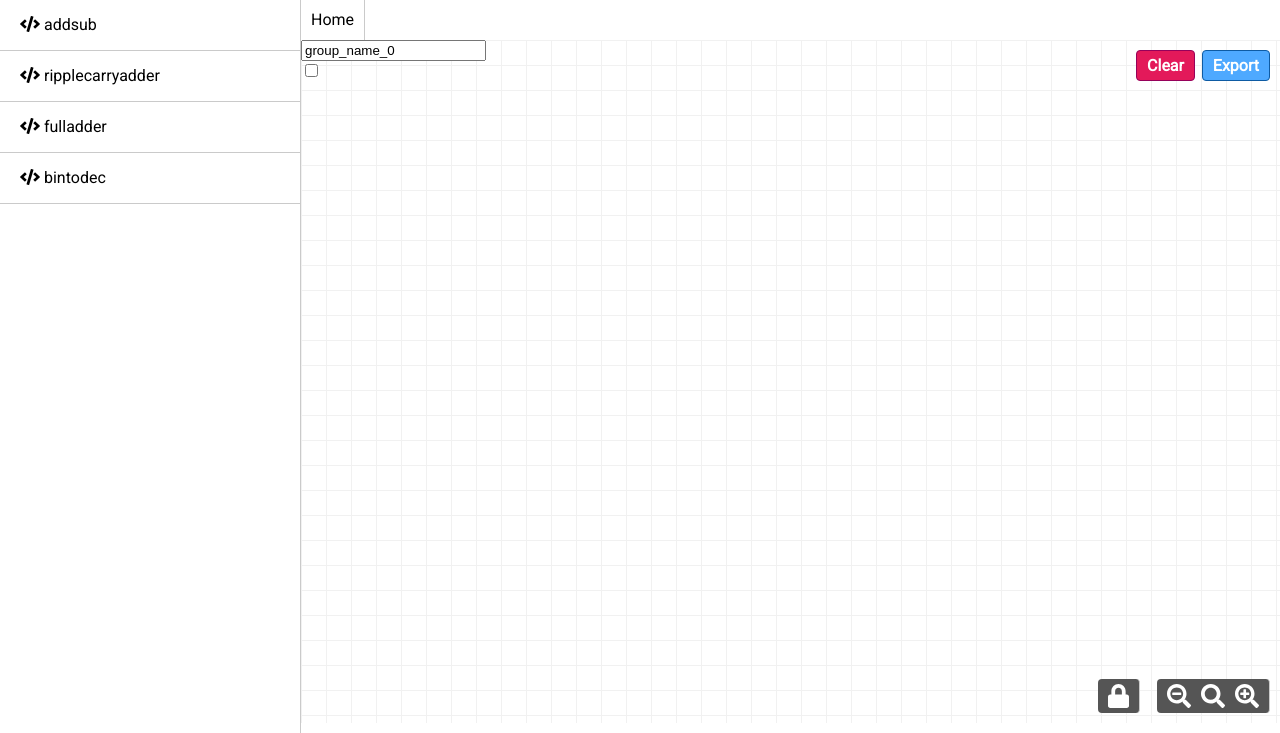
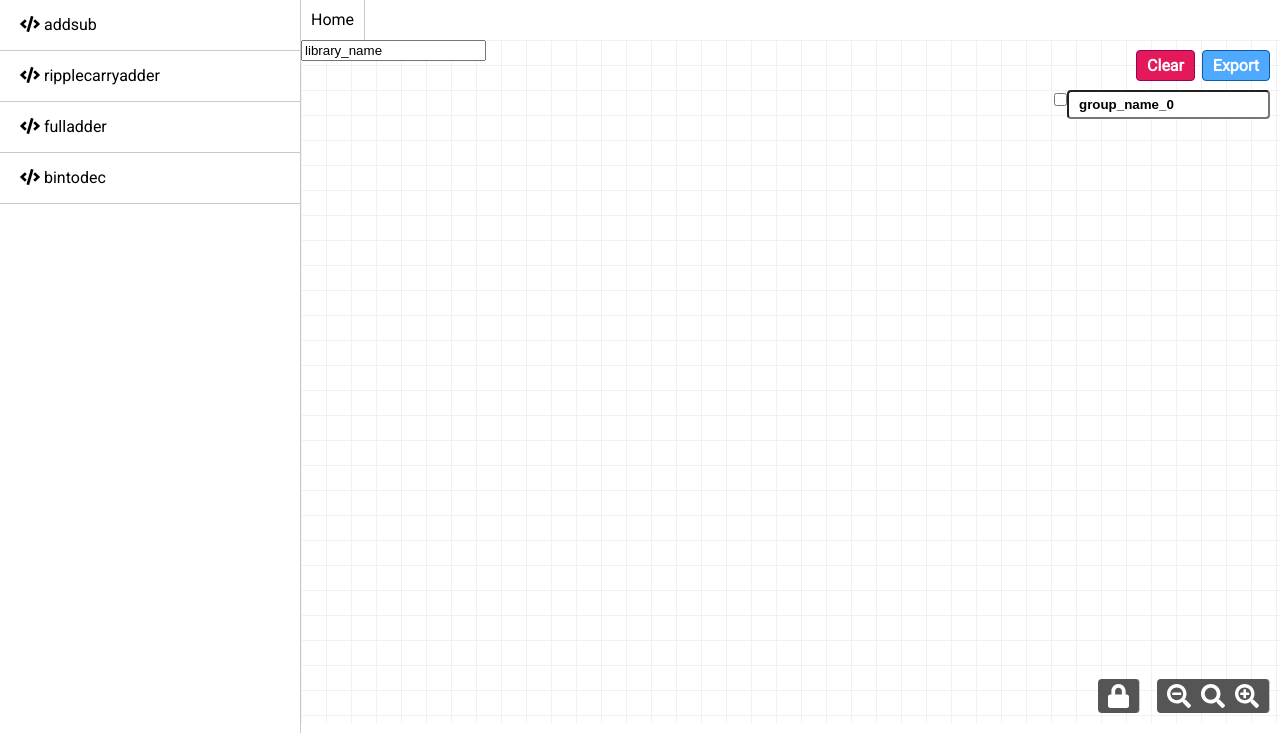
Before and after one commit to lpsmodsimteam/sst-composition-tool, a Flask app: page / in a window 1280 px wide; the page is wider, and only the part inside the window is pictured. Shown: the part 67-800 px from the top of that part. Run offline with Flask 2, Linux system fonts and the light colour scheme; some libraries are stand-ins or nearby versions.

Commit message:
node.params are str

```diff
--- a/app/__init__.py
+++ b/app/__init__.py
@@ -74,7 +74,8 @@ def create_app():
         comp_parser.generate_tree()
         comp_parser.resolve_hierarchy()
         comp_parser.get_resolved_links()
-        comp_parser.generate_config(
+        comp_parser.generate_config()
+        comp_parser.dump_config(
             Path(app.static_folder).resolve() / "templates" / "run.templ"
         )
 
--- a/app/componenttree.py
+++ b/app/componenttree.py
@@ -36,7 +36,7 @@ class ComponentTree:
         node_index: int,
         node_type: str,
         node_links: list,
-        node_params: dict,
+        node_params: str,
     ):
 
         module_node = self.find_module(parent_name)
--- a/app/static/css/beautiful.css
+++ b/app/static/css/beautiful.css
@@ -88,6 +88,39 @@ cursor: pointer;
 
 .menu ul li.selected {
   font-weight: bold;
+}
+
+.group {
+  float: right;
+  position: absolute;
+  top: 50px;
+  right: 10px;
+  font-weight: bold;
+  padding: 5px 10px;
+  border-radius: 4px;
+  z-index: 5;
+}
+
+.group_cb {
+  float: right;
+  position: absolute;
+  top: 50px;
+  right: 210px;
+  font-weight: bold;
+  padding: 5px 10px;
+  border-radius: 4px;
+  z-index: 5;
+}
+
+.group_msg {
+  float: right;
+  position: absolute;
+  top: 80px;
+  right: 10px;
+  font-weight: bold;
+  padding: 5px 10px;
+  border-radius: 4px;
+  z-index: 5;
 }
 
 .btn-export {
--- a/app/templates/index.html
+++ b/app/templates/index.html
@@ -45,9 +45,10 @@
       </div>
       <div id="drawflow" ondrop="drop(event)" ondragover="allowDrop(event)">
         <form method="post">
-          <input id="group_nodes_name" type="text" value="group_name_0">
-          <input id="group_nodes" type="checkbox" placeholder="Group">
-          <div><span id="group_nodes_msg"></span></div>
+          <input class="group" id="group_nodes_name" type="text" value="group_name_0">
+          <input class="group_cb" id="group_nodes" type="checkbox" placeholder="Group">
+          <div><span class="group_msg" id="group_nodes_msg"></span></div>
+          <input class="library" id="library" type="text" value="library_name">
           <div class="btn-export" id="export_button">Export</div>
           <div class="btn-clear" onclick="editor.clearModuleSelected()">Clear</div>
           <div class="btn-lock">
@@ -66,7 +67,7 @@
   </div>
 
   <script type="text/javascript">
-    var dfBoxDivs = JSON.parse({{ df_box_divs | tojson}});
+    var dfBoxDivs = JSON.parse({{df_box_divs | tojson}});
 
     var id = document.getElementById("drawflow");
     const editor = new Drawflow(id);
```
Also changed, not shown: app/componentnode.py (+2 -10 lines), app/compositionparser.py (+18 -16 lines), tests/parser.py (+3 -4 lines).
